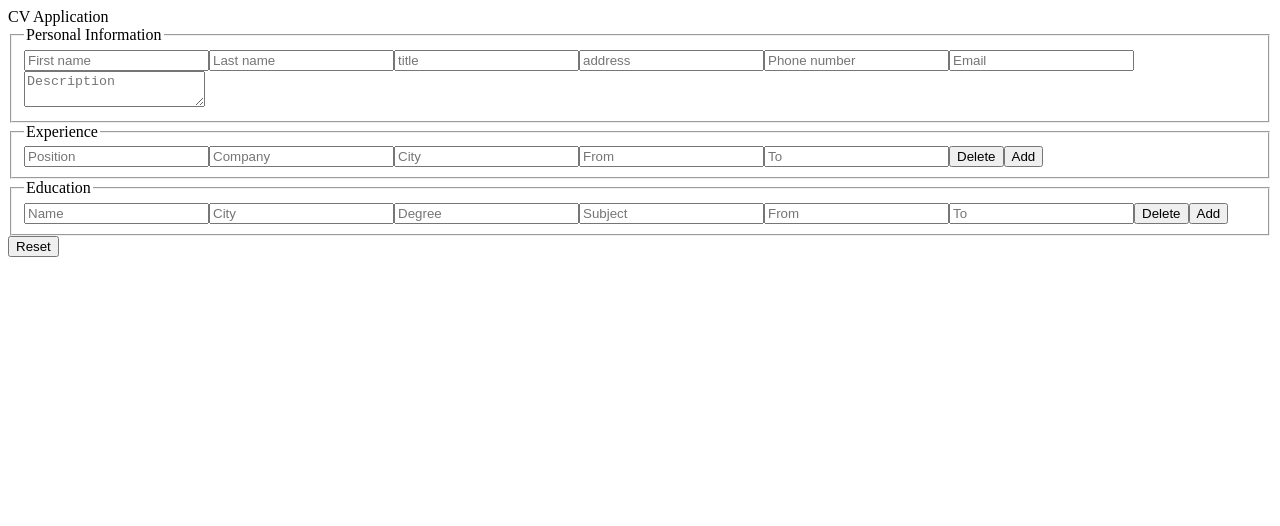
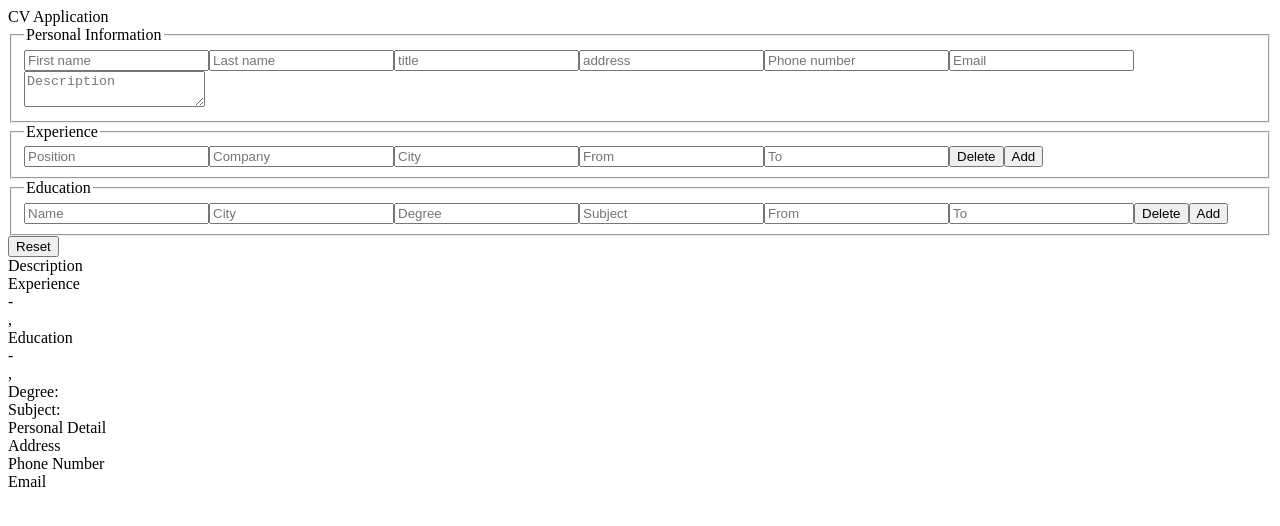
Before and after one commit to bensonjing/cv-application, a React (Create React App) app: page / in a window 1280 px wide. Shown: the top 526 px of the page. Built offline with nearby package versions, Linux system fonts and the light colour scheme.

Commit message:
Build: set up HTML for entire Preview

```diff
--- a/src/components/Preview.js
+++ b/src/components/Preview.js
@@ -14,8 +14,16 @@ class Preview extends React.Component {
           lastName={cvForm.personalInfo.lastName}
           title={cvForm.personalInfo.title}
         />
-        <Content />
-        <Sidebar />
+        <Content
+          description={cvForm.personalInfo.description}
+          experience={cvForm.experience}
+          education={cvForm.education}
+        />
+        <Sidebar
+          address={cvForm.personalInfo.address}
+          phoneNumber={cvForm.personalInfo.phoneNumber}
+          email={cvForm.personalInfo.email}
+        />
       </div>
     )
   }
--- a/src/components/previewComponents/Content.js
+++ b/src/components/previewComponents/Content.js
@@ -2,7 +2,35 @@ import React from 'react'
 
 class Content extends React.Component {
   render() {
-    return (null)
+    const experienceItems = this.props.experience.map((item) => (
+      <div key={item.id}>
+        <div>{item.from} - {item.to}</div>
+        <div>{item.position}</div>
+        <div>{item.company}, {item.city}</div>
+      </div>
+    ))
+
+    const educationItems = this.props.education.map((item) => (
+      <div key={item.id}>
+        <div>{item.from} - {item.to}</div>
+        <div>{item.name}, {item.city}</div>
+        <div>Degree: {item.degree}</div>
+        <div>Subject: {item.subject}</div>
+      </div>
+    ))
+
+    return (
+      <>
+        <div>Description</div>
+        <div>{this.props.description}</div>
+
+        <div>Experience</div>
+        {experienceItems}
+
+        <div>Education</div>
+        {educationItems}
+      </>
+    )
   }
 }
 
--- a/src/components/previewComponents/Sidebar.js
+++ b/src/components/previewComponents/Sidebar.js
@@ -2,7 +2,17 @@ import React from 'react'
 
 class Sidebar extends React.Component {
   render() {
-    return (null)
+    return (
+      <>
+        <div>Personal Detail</div>
+        <div>Address</div>
+        <div>{this.props.address}</div>
+        <div>Phone Number</div>
+        <div>{this.props.phoneNumber}</div>
+        <div>Email</div>
+        <div>{this.props.email}</div>
+      </>
+    )
   }
 }
 
```
